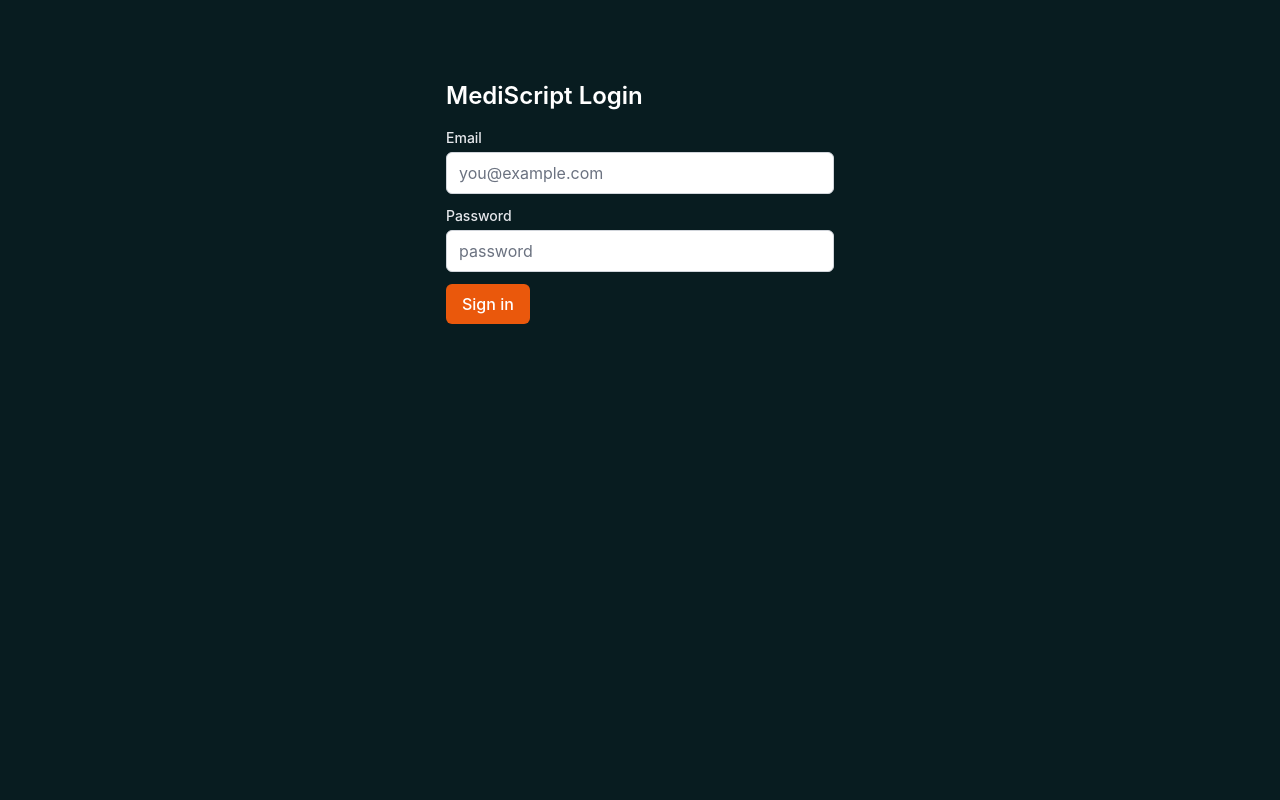
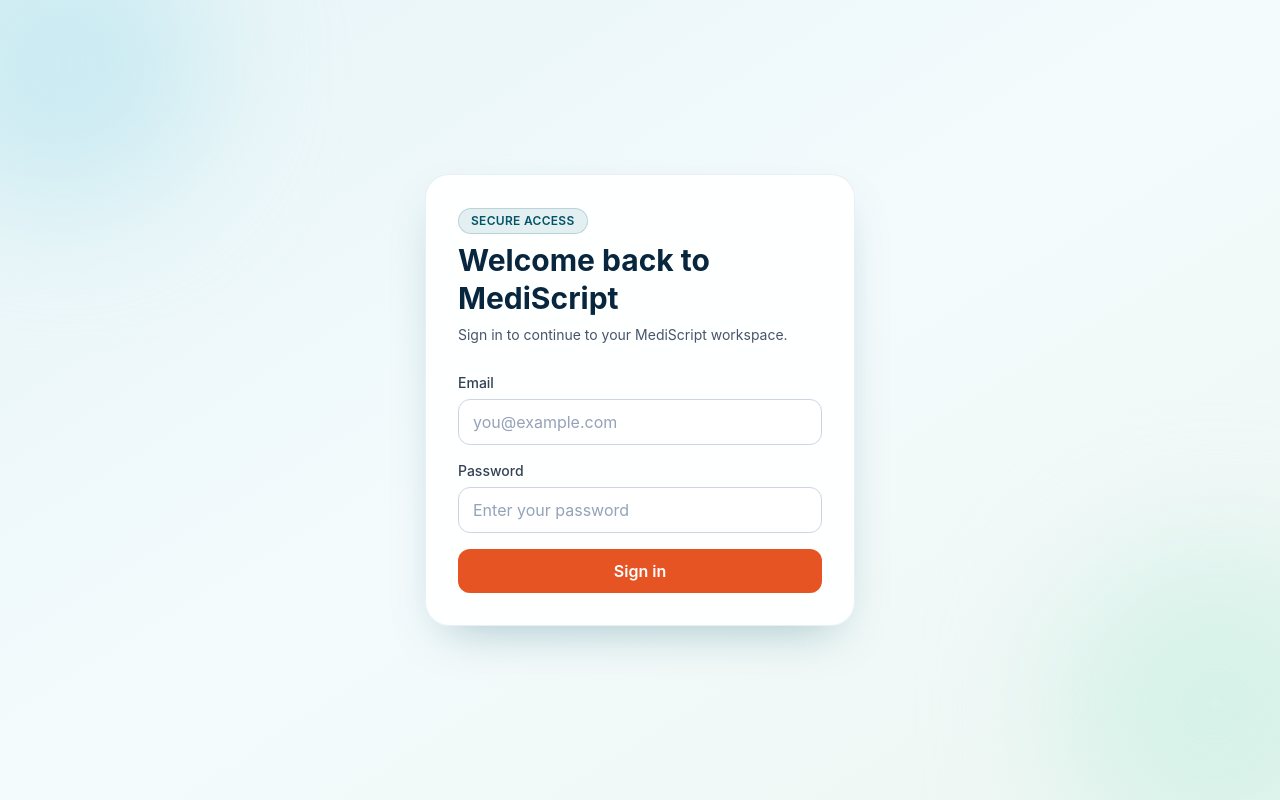
Before and after one commit to chamodhk/MediScript, a React app in the folder frontend/: page / in a window 1280 px wide. Built offline with nearby package versions, Linux system fonts and the light colour scheme; no server answers; the HTML template or start-up script is replaced by a standard one.

Commit message:
Add a light theme for the pharmacy portral

```diff
--- a/frontend/src/App.css
+++ b/frontend/src/App.css
@@ -1,4 +1,4 @@
-.counter {
+s.counter {
   font-size: 16px;
   padding: 5px 10px;
   border-radius: 5px;
--- a/frontend/src/components/pharmacy/PharmacyHeader.jsx
+++ b/frontend/src/components/pharmacy/PharmacyHeader.jsx
@@ -35,27 +35,29 @@
   };
 
   return (
-    <header className="bg-hemas-dark border-b border-white/10 px-6 py-4 flex items-center justify-between">
+    <header className="flex items-center justify-between border-b border-slate-200 bg-white/95 px-6 py-4 shadow-sm backdrop-blur">
       <div className="flex items-center gap-3">
-        <span className="text-hemas-teal font-bold text-xl tracking-wide">
+        <span className="text-xl font-bold tracking-wide text-[#08263e]">
           MediScript
         </span>
-        <span className="text-white/70">Pharmacy {pharmacyId}</span>
+        <span className="rounded-full border border-[#00687f]/25 bg-[#00687f]/10 px-3 py-1 text-sm font-medium text-[#025567]">
+          Pharmacy {pharmacyId}
+        </span>
       </div>
 
       <div className="flex items-center gap-4">
         {pendingCount > 0 && (
-          <span className="bg-hemas-orange text-white text-sm font-semibold px-3 py-1 rounded-full">
+          <span className="rounded-full bg-[#e75424] px-3 py-1 text-sm font-semibold text-white shadow-sm">
             {pendingCount} pending
           </span>
         )}
 
-        <span className="text-white/80 text-sm">{userName}</span>
+        <span className="text-sm font-medium text-slate-600">{userName}</span>
 
         <button
           type="button"
           onClick={handleLogout}
-          className="border border-white/20 text-white/90 px-3 py-1.5 rounded-md hover:bg-white/10 transition-all duration-200"
+          className="rounded-lg border border-slate-300 px-3 py-1.5 text-sm font-medium text-slate-700 transition-all duration-200 hover:border-[#00687f]/45 hover:bg-[#00687f]/10 hover:text-[#025567]"
         >
           Logout
         </button>
--- a/frontend/src/components/pharmacy/PrescriptionCard.jsx
+++ b/frontend/src/components/pharmacy/PrescriptionCard.jsx
@@ -23,8 +23,8 @@
   onClick,
 }) {
   const cardClasses = isSelected
-    ? "border-2 border-hemas-teal bg-hemas-teal/10"
-    : "border border-white/10 hover:bg-hemas-teal/5";
+    ? "border-2 border-[#00687f] bg-[#00687f]/10 shadow-sm"
+    : "border border-slate-200 bg-white hover:bg-slate-50";
 
   const handleClick = () => {
     onClick?.(prescription);
@@ -34,16 +34,16 @@
     <button
       type="button"
       onClick={handleClick}
-      className={`w-full bg-hemas-navy rounded-lg p-4 cursor-pointer text-left transition-all duration-200 ${cardClasses}`}
+      className={`w-full cursor-pointer rounded-xl p-4 text-left transition-all duration-200 ${cardClasses}`}
     >
       <div className="flex items-start justify-between gap-3">
-        <p className="text-sm font-semibold text-white">
+        <p className="text-sm font-semibold text-slate-800">
           {prescription?.patient_name ?? "Unknown Patient"}
         </p>
         <StatusBadge status={prescription?.status} />
       </div>
 
-      <p className="mt-2 text-xs text-white/70">
+      <p className="mt-2 text-xs text-slate-500">
         {formatSubmissionTime(prescription?.created_at)}
       </p>
     </button>
--- a/frontend/src/components/pharmacy/StatusBadge.jsx
+++ b/frontend/src/components/pharmacy/StatusBadge.jsx
@@ -1,8 +1,8 @@
 const STATUS_STYLES = {
-  pending: "bg-gray-500/20 text-gray-400 border border-gray-500",
-  preparing: "bg-hemas-orange/20 text-hemas-orange border border-hemas-orange",
-  ready: "bg-hemas-teal/20 text-hemas-teal border border-hemas-teal",
-  collected: "bg-white/5 text-white/30 border border-white/10",
+  pending: "border border-amber-300 bg-amber-50 text-amber-700",
+  preparing: "border border-orange-300 bg-orange-50 text-orange-700",
+  ready: "border border-emerald-300 bg-emerald-50 text-emerald-700",
+  collected: "border border-slate-300 bg-slate-100 text-slate-600",
 };
 
 function toLabel(status) {
--- a/frontend/src/pages/LoginPage.jsx
+++ b/frontend/src/pages/LoginPage.jsx
@@ -29,7 +29,8 @@
       navigate(data.redirectPath || "/", { replace: true });
     } catch (requestError) {
       const detail =
-        requestError?.response?.data?.detail || "Login failed. Check your credentials.";
+        requestError?.response?.data?.detail ||
+        "Login failed. Check your credentials.";
       setError(detail);
     } finally {
       setLoading(false);
@@ -37,11 +38,29 @@
   };
 
   return (
-    <div className="mx-auto mt-16 max-w-[420px] p-4 text-white">
-      <h1 className="mb-4 text-2xl font-semibold">MediScript Login</h1>
-      <form onSubmit={handleSubmit}>
-        <div className="mb-3">
-          <label htmlFor="email" className="mb-1 block text-sm font-medium text-gray-200">
+    <div className="relative flex min-h-screen items-center justify-center overflow-hidden bg-gradient-to-br from-[#e6f4f7] via-[#f4fbfd] to-[#eef6f2] px-4 py-10 text-slate-800">
+      <div className="pointer-events-none absolute -left-20 -top-20 h-72 w-72 rounded-full bg-[#b8e5ef]/60 blur-3xl" />
+      <div className="pointer-events-none absolute -right-24 -bottom-16 h-80 w-80 rounded-full bg-[#c6efe2]/60 blur-3xl" />
+
+      <div className="relative w-full max-w-[430px] rounded-3xl border border-slate-200/70 bg-white/90 p-8 shadow-[0_20px_50px_-20px_rgba(2,85,103,0.35)] backdrop-blur">
+        <div className="mb-7">
+          <p className="mb-2 inline-flex items-center rounded-full border border-[#00687f]/20 bg-[#00687f]/10 px-3 py-1 text-xs font-semibold uppercase tracking-wide text-[#025567]">
+            Secure Access
+          </p>
+          <h1 className="text-3xl font-bold leading-tight text-[#08263e]">
+            Welcome back to MediScript
+          </h1>
+          <p className="mt-2 text-sm text-slate-600">
+            Sign in to continue to your MediScript workspace.
+          </p>
+        </div>
+
+        <form onSubmit={handleSubmit} className="space-y-4">
+          <div>
+            <label
+              htmlFor="email"
+              className="mb-1.5 block text-sm font-medium text-slate-700"
+            >
               Email
             </label>
             <input
@@ -51,12 +70,15 @@
               onChange={(e) => setEmail(e.target.value)}
               placeholder="you@example.com"
               required
-            className="w-full rounded-md border border-gray-300 bg-white px-3 py-2 text-gray-900 placeholder:text-gray-500 focus:border-blue-500 focus:outline-none focus:ring-2 focus:ring-blue-500/40"
+              className="w-full rounded-xl border border-slate-300 bg-white px-3.5 py-2.5 text-slate-900 placeholder:text-slate-400 transition focus:border-[#00687f] focus:outline-none focus:ring-4 focus:ring-[#00687f]/15"
             />
           </div>
 
-        <div className="mb-3">
-          <label htmlFor="password" className="mb-1 block text-sm font-medium text-gray-200">
+          <div>
+            <label
+              htmlFor="password"
+              className="mb-1.5 block text-sm font-medium text-slate-700"
+            >
               Password
             </label>
             <input
@@ -64,24 +86,27 @@
               type="password"
               value={password}
               onChange={(e) => setPassword(e.target.value)}
-            placeholder="password"
+              placeholder="Enter your password"
               required
-            className="w-full rounded-md border border-gray-300 bg-white px-3 py-2 text-gray-900 placeholder:text-gray-500 focus:border-blue-500 focus:outline-none focus:ring-2 focus:ring-blue-500/40"
+              className="w-full rounded-xl border border-slate-300 bg-white px-3.5 py-2.5 text-slate-900 placeholder:text-slate-400 transition focus:border-[#00687f] focus:outline-none focus:ring-4 focus:ring-[#00687f]/15"
             />
           </div>
 
           {error ? (
-          <p className="mb-3 text-sm text-red-400">{error}</p>
+            <p className="rounded-lg border border-red-200 bg-red-50 px-3 py-2 text-sm text-red-700">
+              {error}
+            </p>
           ) : null}
 
           <button
             type="submit"
             disabled={loading}
-          className="rounded-md bg-orange-600 px-4 py-2 font-medium text-white transition hover:bg-orange-500 disabled:cursor-not-allowed disabled:opacity-60"
+            className="w-full rounded-xl bg-[#e75424] px-4 py-2.5 font-semibold text-white transition hover:bg-[#cf491d] focus:outline-none focus:ring-4 focus:ring-[#e75424]/25 disabled:cursor-not-allowed disabled:opacity-60"
           >
             {loading ? "Signing in..." : "Sign in"}
           </button>
         </form>
       </div>
+    </div>
   );
 }
--- a/frontend/src/pages/PharmacyPortal.jsx
+++ b/frontend/src/pages/PharmacyPortal.jsx
@@ -127,18 +127,18 @@
   };
 
   return (
-    <div className="h-screen bg-hemas-dark text-white flex flex-col">
+    <div className="flex h-screen flex-col bg-gradient-to-br from-[#eef7fa] via-[#f8fcfd] to-[#eef6f2] text-slate-800">
       <PharmacyHeader pharmacyId={pharmacyId} pendingCount={pendingCount} />
 
-      <main className="flex h-full min-h-0">
-        <section className="w-1/3 min-h-0 border-r border-white/10 overflow-y-auto">
+      <main className="flex h-full min-h-0 gap-4 p-4">
+        <section className="min-h-0 w-1/3 overflow-y-auto rounded-2xl border border-slate-200 bg-white/95 shadow-sm">
           <div className="px-4 pt-4">
             {fetchError ? (
-              <div className="mb-2 bg-red-900/30 text-red-400 text-sm p-2 rounded">
+              <div className="mb-2 rounded-lg border border-red-200 bg-red-50 p-2 text-sm text-red-700">
                 Failed to load queue. Retrying...
               </div>
             ) : null}
-            <p className="text-xs text-white/50">
+            <p className="text-xs text-slate-500">
               {formatLastUpdated(lastUpdated)}
             </p>
           </div>
@@ -152,7 +152,7 @@
           />
         </section>
 
-        <section className="w-2/3 p-4 min-h-0">
+        <section className="min-h-0 w-2/3">
           <DetailPanel
             prescription={selectedPrescription}
             onAdvanceStatus={handleAdvanceStatus}
```
Also changed, not shown: frontend/src/components/pharmacy/DetailPanel.jsx (+15 -15 lines), frontend/src/components/pharmacy/QueuePanel.jsx (+7 -7 lines), 1 other file (tests, documents, lock files or other folders). Lines whose indentation alone changed are shown as unchanged.
